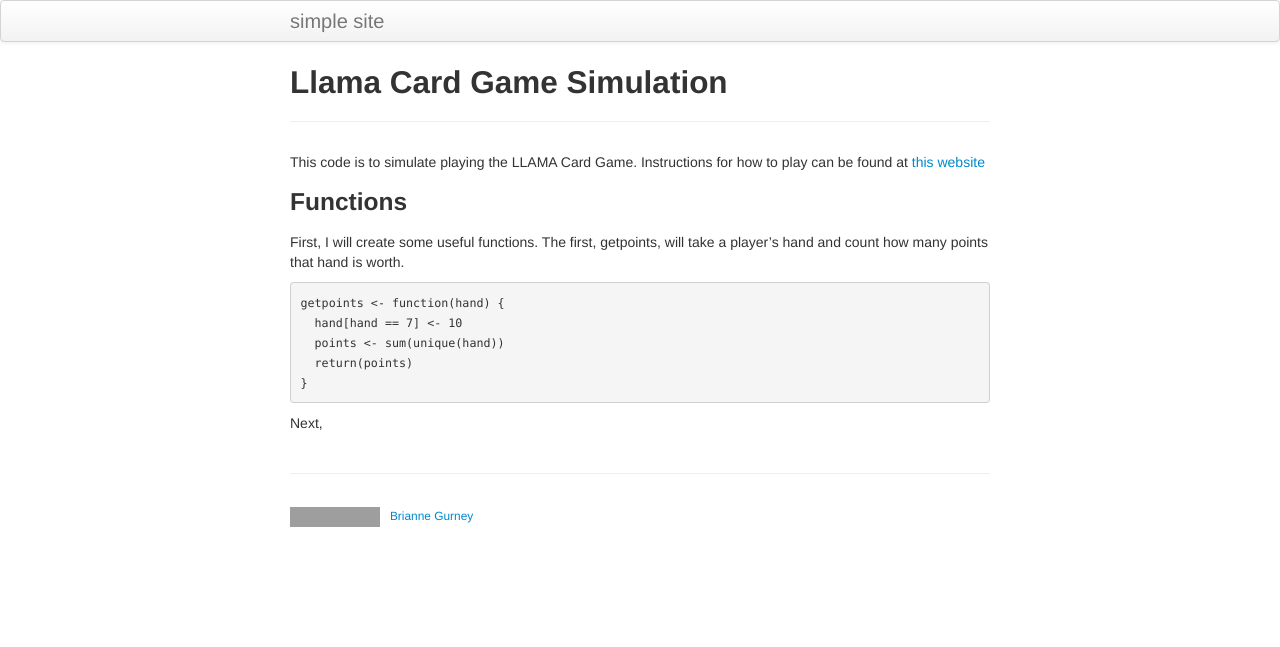
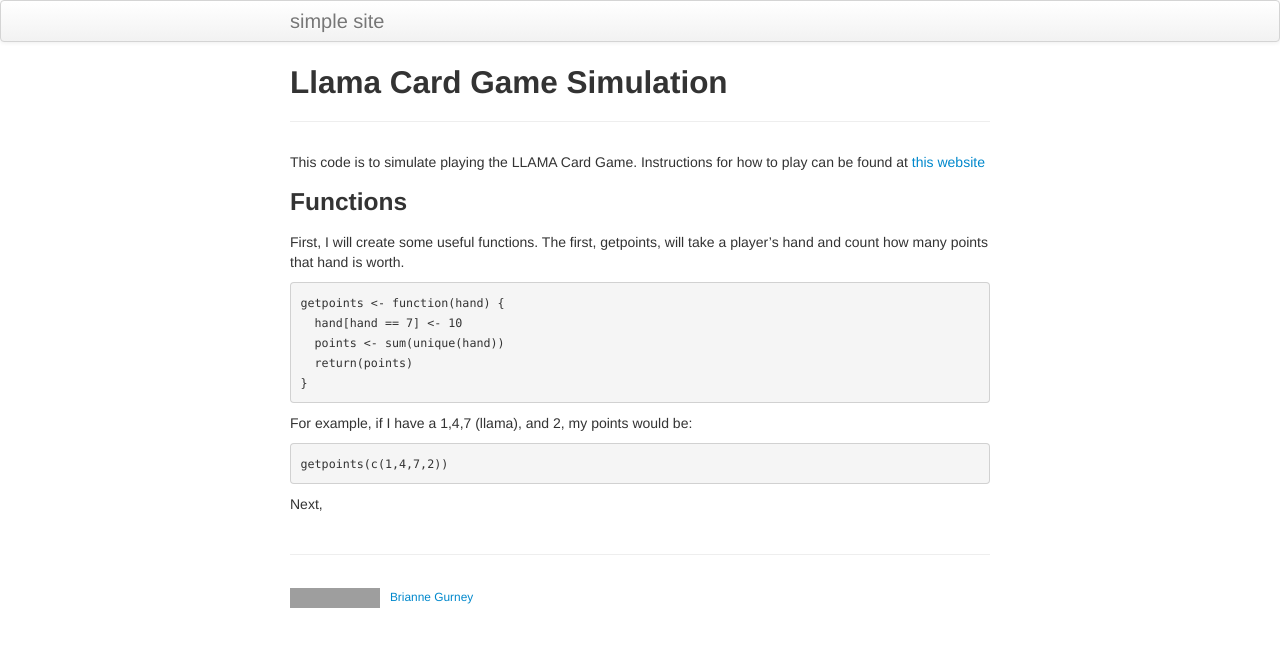
Before and after one commit to brigurney/myprojects, a Jekyll site: the page built from pages/llamacards.md, in a window 1280 px wide. Shown: the top 647 px of the page. Built offline with Jekyll 4.4.1, drawn with Linux system fonts in a browser that asks for light colours; grey boxes are pictures that could not be loaded.

Commit message:
outputting R?

````diff
--- a/pages/llamacards.md
+++ b/pages/llamacards.md
@@ -17,5 +17,8 @@ getpoints <- function(hand) {
   return(points)
 }
 ```
-
+For example, if I have a 1,4,7 (llama), and 2, my points would be:
+```{r}
+getpoints(c(1,4,7,2))
+```
 Next,
````
